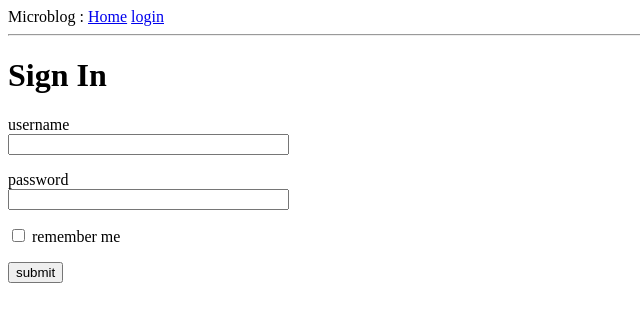
After one commit to ibrahimelhariri/flask, a Flask app: page /login in a window 1280 px wide. The commit adds this page. Shown: the top 322 px of the page, without its empty margins (0-640 px from the left). Run offline with Flask 3, Linux system fonts and the light colour scheme.

Commit message:
Flask-WTF , User Login Form, Form Templates ,Form Views ,Receiving Form Data ,Improving Field Validation , Generating Links

```diff
--- a/app/__init__.py
+++ b/app/__init__.py
@@ -1,5 +1,8 @@
 from flask import Flask
+from config import Config
 
 app = Flask(__name__)
-
+app.config.from_object(Config)
+if __name__ == "__main__":
+    app.run(debug=True)
 from app import routes
--- /dev/null
+++ b/app/forms.py
@@ -0,0 +1,9 @@
+from flask_wtf import FlaskForm
+from wtforms import StringField, PasswordField , BooleanField, SubmitField
+from wtforms.validators import DataRequired
+
+class LoginForm(FlaskForm):
+    username=StringField('username',validators=[DataRequired()])
+    password=PasswordField('password',validators=[DataRequired()])
+    remember_me=BooleanField('remember me')
+    submit=SubmitField('submit')
--- a/app/routes.py
+++ b/app/routes.py
@@ -1,5 +1,6 @@
-from flask import render_template
+from flask import render_template,flash,redirect,url_for
 from app import app
+from .forms import LoginForm
 
 @app.route('/')
 @app.route('/index')
@@ -16,5 +17,12 @@ def index():
             }
     ]
 
+    return render_template('index.html' ,title='Home',user=user,posts=posts)
 
-    return render_template('index.html' ,title='Home',user=user,posts=posts)
+@app.route('/login',methods=['GET','POST'])
+def login():
+    form = LoginForm()
+    if form.validate_on_submit():
+        flash(f'login request for {form.username.data} remeber me = {form.remember_me.data}')
+        return redirect(url_for('index'))
+    return render_template('login.html', title='Sign In', form=form)
--- a/app/templates/base.html
+++ b/app/templates/base.html
@@ -9,8 +9,20 @@
 
     </head>
     <body>
-        <div>Microblog : <a href = "index/" >Home</a></div>
+        <div>Microblog :
+            <a href = "{{url_for('index')}}">Home</a>
+            <a href = "{{url_for('login')}}">login</a>
+        </div>
         <hr>
+        {% with messages=get_flashed_messages() %}
+        {% if messages %}
+        <ul>
+            {% for message in messages %}
+            <li>{{ message }}</li>
+            {% endfor %}
+        </ul>
+        {% endif %}
+        {% endwith %}
         {% block content %}{% endblock %}
     </body>
 </html>
--- /dev/null
+++ b/app/templates/login.html
@@ -0,0 +1,27 @@
+{% extends "base.html" %}
+
+{% block content %}
+
+<h1>Sign In</h1>
+<form action="" method="post" novalidate>
+    {{form.hidden_tag()}}
+    <p>
+        {{form.username.label}} <br>
+        {{form.username(size=32)}}<br>
+        {% for error in form.username.errors %}
+        <span style ="color: rgb(219, 12, 12);">[{{error}}]</span>
+        {% endfor %}
+    </p>
+    <p>
+        {{form.password.label}}<br>
+        {{form.password(size=32)}}<br>
+        {% for error in form.password.errors %}
+        <span style ="color: rgb(219, 12, 12);">[{{error}}]</span>
+        {% endfor %}
+    </p>
+
+    <p>{{form.remember_me()}}  {{form.remember_me.label}}</p>
+    <p>{{form.submit()}}</p>
+
+</form>
+{% endblock %}
--- /dev/null
+++ b/config.py
@@ -0,0 +1,3 @@
+import os
+class Config:
+    SECRET_KEY = os.environ.get('SECRET_KEY') or 'you-will-never-guess-my-password'
```
